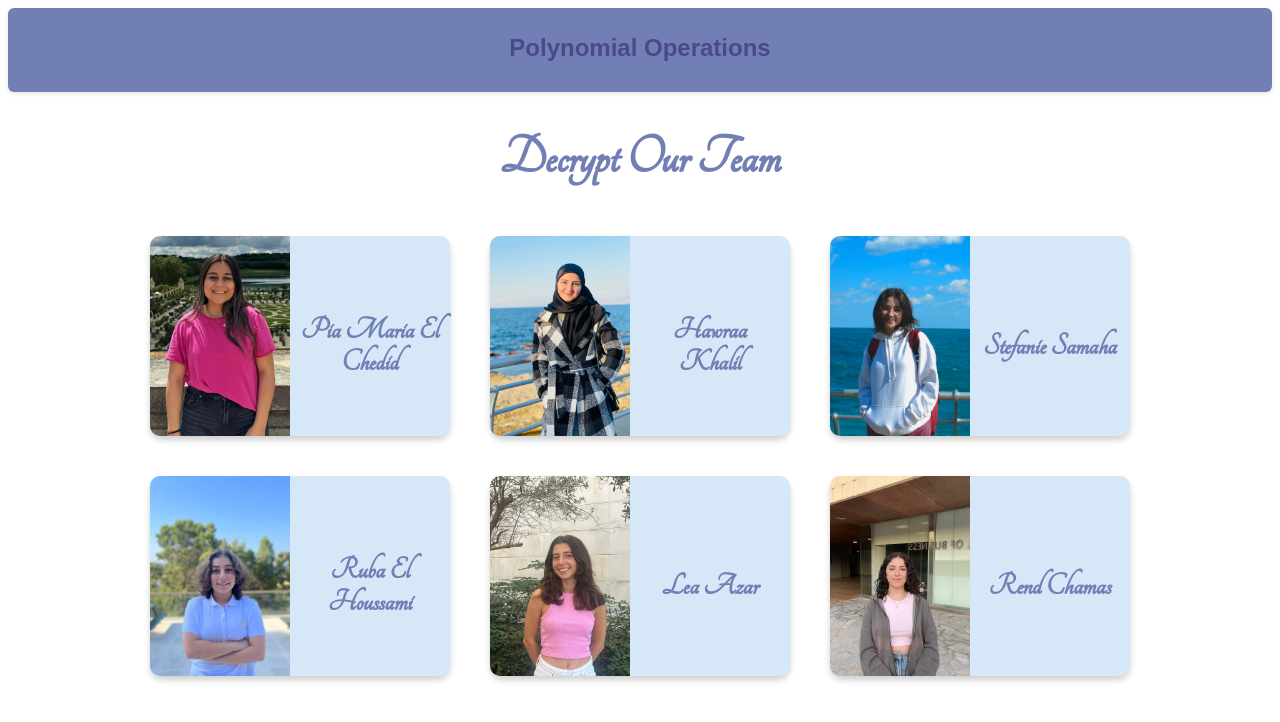
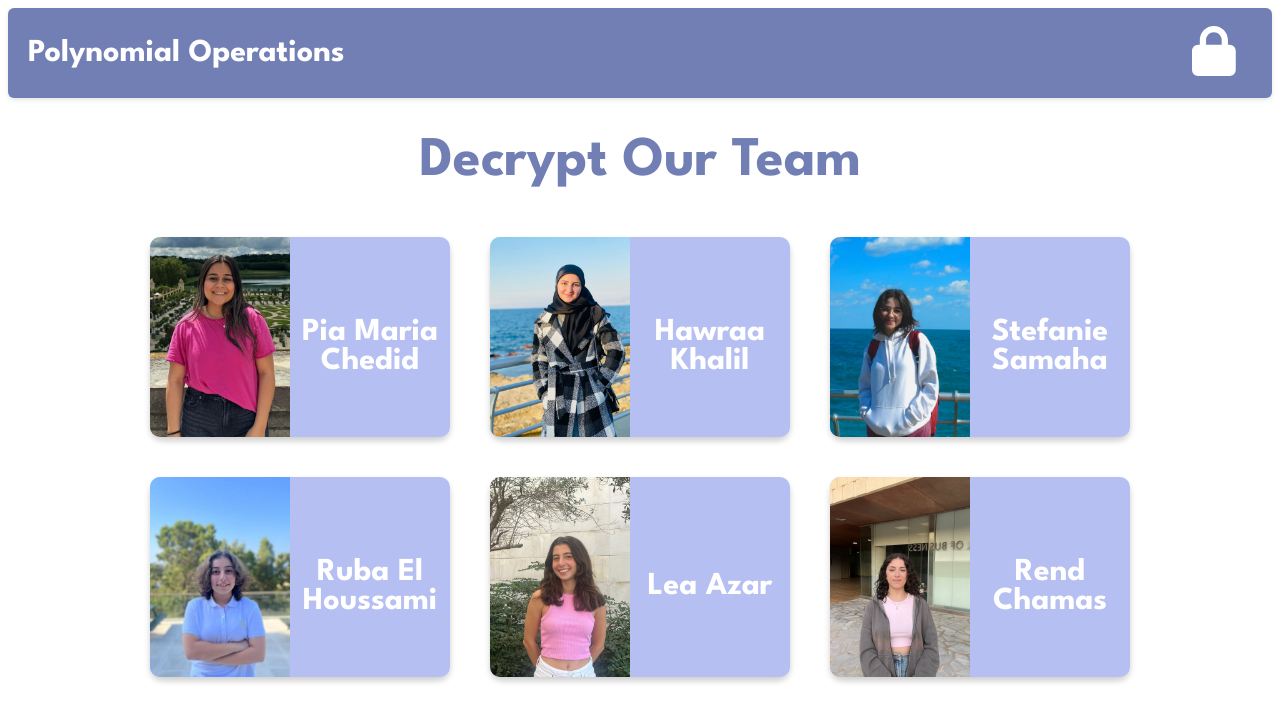
Before and after one commit to hawraakhalil/Polynomial_Arithmetic_Frontend, a React (Create React App) app: page / in a window 1280 px wide. Shown: the top 722 px of the page. Built offline with nearby package versions, Linux system fonts and the light colour scheme; a small style sheet from the web is missing.

Commit message:
added navbar lock

```diff
--- a/package.json
+++ b/package.json
@@ -4,6 +4,9 @@
   "private": true,
   "dependencies": {
     "@fortawesome/fontawesome-free": "^6.7.1",
+    "@fortawesome/free-regular-svg-icons": "^6.7.1",
+    "@fortawesome/free-solid-svg-icons": "^6.7.1",
+    "@fortawesome/react-fontawesome": "^0.2.2",
     "@testing-library/jest-dom": "^5.17.0",
     "@testing-library/react": "^13.4.0",
     "@testing-library/user-event": "^13.5.0",
--- a/src/App.js
+++ b/src/App.js
@@ -4,6 +4,7 @@ import Navbar from "./components/Navbar";
 import Team from "./pages/HomePage";
 import Operations from "./pages/Operations";
 import "./App.css";
+
 
 
 
--- a/src/components/Card.css
+++ b/src/components/Card.css
@@ -32,7 +32,7 @@
 /* Front Side */
 .card-front {
   display: flex;
-  background: #d6e8f7;
+  background: #B6BFF1;
   box-shadow: 0 4px 6px rgba(0, 0, 0, 0.1);
 }
 
@@ -68,7 +68,7 @@
 
 /* Back Side */
 .card-back {
-  background: #d6e8f7;
+  background: #B6BFF1;
   transform: rotateY(180deg); /* Start flipped */
   color: white;
   padding: 10px;
@@ -83,15 +83,15 @@
 }
 
 .quote {
-  color: #717fb5;
-  font-family: 'Tangerine', serif;
-  font-size: 3rem;
+  color: white;
+  font-family:"League Spartan" ;
+  font-size: 2rem;
   font-weight: bold;
 }
 
 .name {
-  color: #717fb5;
-  font-family: 'Tangerine', serif;
+  color: white;
+  font-family:"League Spartan" ;
   font-size: 2rem;
   font-weight: bold;
 }
--- a/src/components/Navbar.css
+++ b/src/components/Navbar.css
@@ -12,13 +12,41 @@
   }
 
   .navbar-title {
-    font-family: 'TAN New York', sans-serif;
-    font-size: 24px;
+    font-family:"League Spartan" ;
+    font-size: 32px;
     font-weight: bold;
-
+    color: white;
   }
 
+  .navbar-icon {
+    font-size: 50px;
+    color: white;
+    margin-left: auto;
+    margin-right: 1rem;
+    transition: transform 0.3s ease, color 0.3s ease;
+  }
 
+  /* Optional hover effect */
   .navbar-icon:hover {
-    color: #d6e8f7;
+    color: #ffcc00;
+    cursor: pointer;
+    transform: scale(1.2);
   }
+
+@media (max-width: 768px) {
+  .navbar-icon {
+    font-size: 40px;
+  }
+  .navbar-title {
+    font-size: 28px;
+  }
+}
+
+@media (max-width: 480px) {
+  .navbar-icon {
+    font-size: 25px;
+  }
+  .navbar-title {
+    font-size: 24px;
+  }
+}
--- a/src/components/Navbar.js
+++ b/src/components/Navbar.js
@@ -1,13 +1,28 @@
-import React from "react";
+import React, { useState } from "react";
+import { FontAwesomeIcon } from "@fortawesome/react-fontawesome";
+import { faLock, faUnlock } from "@fortawesome/free-solid-svg-icons";
+import { useNavigate } from "react-router-dom";
 import "./Navbar.css";
 
 const Navbar = () => {
+
+    const [isLocked, setIsLocked] = useState(true);
+    const navigate = useNavigate();
+
+    const handleToggle = () => {
+      if (isLocked) {
+        navigate("/operations");
+      } else {
+        navigate("/");
+      }
+      setIsLocked(!isLocked);
+    };
+
   return (
     <div className="navbar">
       <h1 className="navbar-title">Polynomial Operations</h1>
-      <div className="navbar-icon">
-        {/* You can use an icon from FontAwesome or any SVG */}
-        <i className="fas fa-lock-open"></i>
+      <div className="navbar-icon" onClick={handleToggle} style={{ cursor: "pointer" }}>
+        <FontAwesomeIcon icon={isLocked ? faLock : faUnlock} />
       </div>
     </div>
   );
--- a/src/index.js
+++ b/src/index.js
@@ -1,6 +1,7 @@
 import React from "react";
 import ReactDOM from "react-dom/client";
 import App from "./App";
+
 
 const root = ReactDOM.createRoot(document.getElementById("root"));
 root.render(
--- a/src/pages/HomePage.css
+++ b/src/pages/HomePage.css
@@ -24,7 +24,7 @@
 
 .Decrypt-title {
   color: #717fb5;
-  font-family: 'Tangerine';
+  font-family:"League Spartan" ;
   font-size: 3.5rem;
 }
 
--- a/src/pages/HomePage.js
+++ b/src/pages/HomePage.js
@@ -5,7 +5,7 @@ import "./HomePage.css";
 const HomePage = () => {
   const teamMembers = [
     {
-      name: "Pia Maria El Chedid",
+      name: "Pia Maria Chedid",
       image: "/images/pia.jpg",
       quote: "Encryption is the key to privacy.",
       size: { width: "300px", height: "200px" },
@@ -14,7 +14,7 @@ const HomePage = () => {
     {
       name: "Hawraa Khalil",
       image: "/images/hawraa.jpg",
-      quote: "Data security starts with encryption.",
+      quote: "Look for the lock 👀🔒",
       size: { width: "300px", height: "200px" },
       color: "#ccffcc",
     },
@@ -35,7 +35,7 @@ const HomePage = () => {
     {
       name: "Lea Azar",
       image: "/images/lea.jpg",
-      quote: "Encrypted data is protected data.",
+      quote: "Unlock to find our work! 🔓",
       size: { width: "300px", height: "200px" },
       color: "#ffccff",
     },
```
Also changed, not shown: 1 other file (tests, documents, lock files or other folders).
